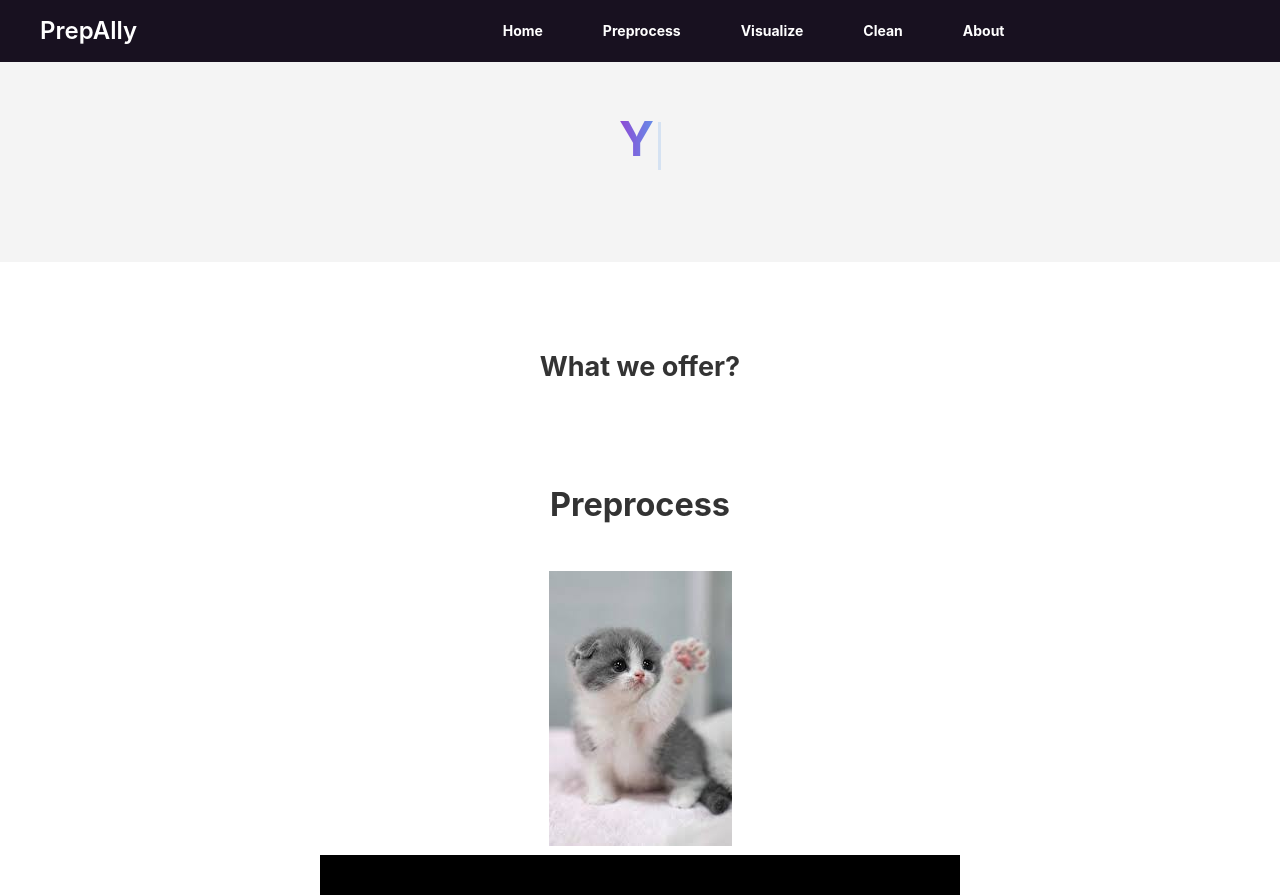
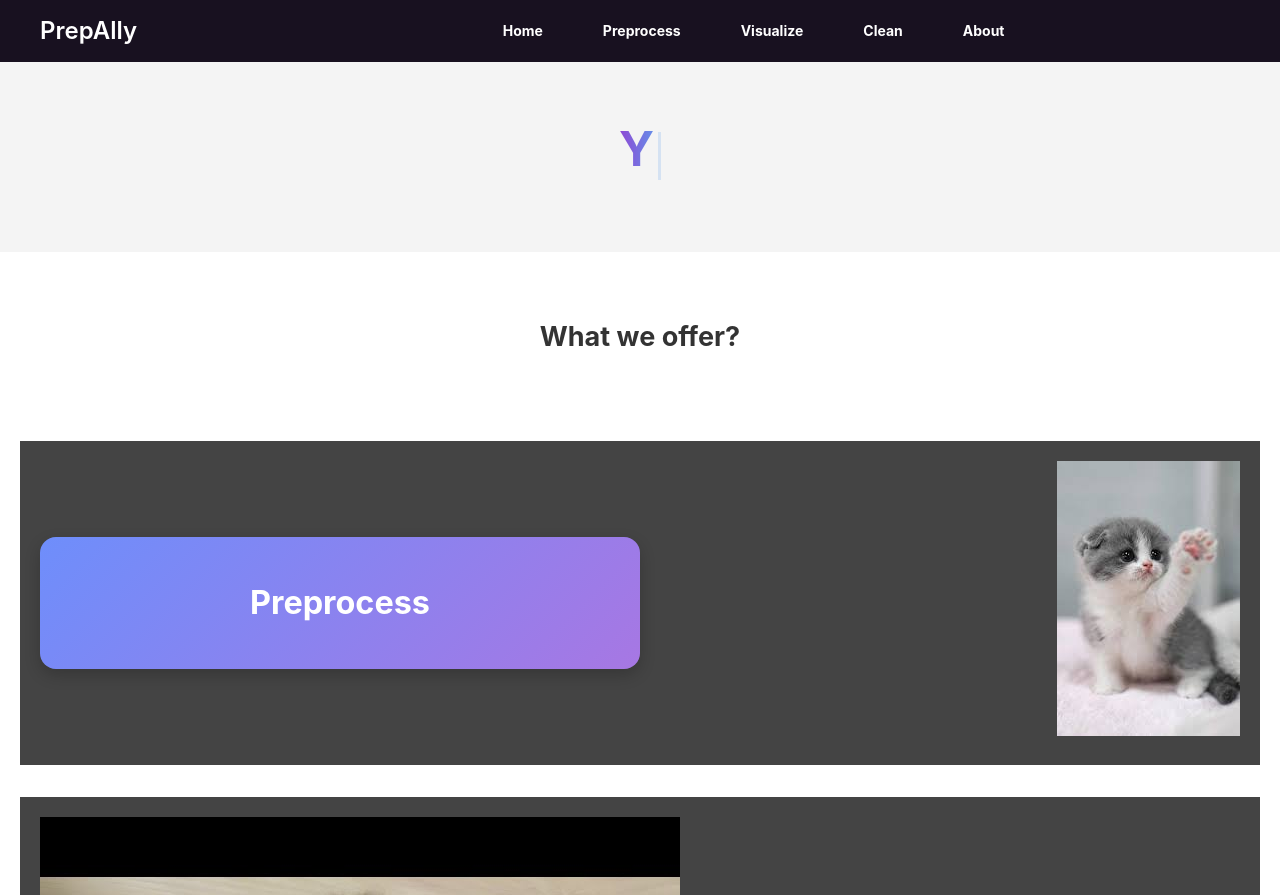
Before and after one commit to Rohi2610/PrepAlly, a plain HTML site: page Index.html in a window 1280 px wide. Shown: the top 895 px of the page. Drawn offline with Linux system fonts and the light colour scheme; files whose address does not match are found by name.

Commit message:
Update style.css

```diff
--- a/style.css
+++ b/style.css
@@ -22,7 +22,8 @@ main {
     height: 15vh; /* reduce height */
     text-align: center;
     background-color: #f4f4f4;
-    padding-bottom: 40px; /* push text up */
+    padding-bottom: 20px; /* push text up */
+    padding-top: 10px;
 }
 
 .typing-text {
@@ -269,7 +270,7 @@ h1 {
 }
 
 .features-section {
-    padding: 60px 20px;
+    padding: 40px 20px;
     background-color: #fff;
     text-align: center;
 }
@@ -282,15 +283,35 @@ hr{
     margin-bottom: 40px;
 }
 
-.features-container {
+.Features {
     display: flex;
     flex-direction: column;
-    align-items: center;
     gap: 2rem;
     margin-top: 2rem;
+    width:100%
   }
 
-  .feature-card {
+.Background{
+    background-color: #444;
+    display: flex;
+    align-items: center;
+    justify-content: space-between;
+    width:100%;
+    max-width: 1200px;
+    margin: 0 auto;
+    gap: 40px;
+    padding: 20px
+}
+
+.image{
+    max-width: 100%;
+    height: auto;
+    border-radius: 12px;
+
+}
+
+.Preprocess-card, .Clean-card, .Visualize-card {
+    flex:1;
     width: 100%;
     max-width: 600px; /* Increased max width */
     background: linear-gradient(135deg, #6e8efb, #a777e3);
@@ -298,6 +319,20 @@ hr{
     box-shadow: 0 6px 16px rgba(0, 0, 0, 0.2);
     transition: transform 0.3s ease;
     color: white;
+    position: relative;
+    overflow: hidden;
+}
+
+.Preprocess-card {
+    margin-right: auto;
+}
+
+.Clean-card {
+    margin-left: auto;
+}
+
+.Visualize-card {
+    margin-right: auto;
 }
 
 .card-content {
@@ -307,8 +342,9 @@ hr{
     text-align: center;
 }
 
-
-  .feature-card:hover {
+.Preprocess-card:hover,
+.Clean-card:hover,
+.Visualize-card:hover {
 transform: translateY(-5px);
 }
 
@@ -325,12 +361,16 @@ hr{
     z-index: 1;
   }
 
-  .feature-card:hover .card-content {
+  .Preprocess-card:hover .card-content,
+  .Clean-card:hover .card-content,
+  .Visualize-card:hover .card-content {
     opacity: 0;
     transform: translateY(-10px);
   }
 
-  .feature-card:hover .card-desc-float {
+  .Preprocess-card:hover .card-desc-float,
+  .Clean-card:hover .card-desc-float,
+  .Visualize-card:hover .card-desc-float {
     opacity: 1;
     transform: translate(-50%, -50%); /* Ensure it remains centered */
   }
```
Lines whose indentation alone changed are shown as unchanged.
